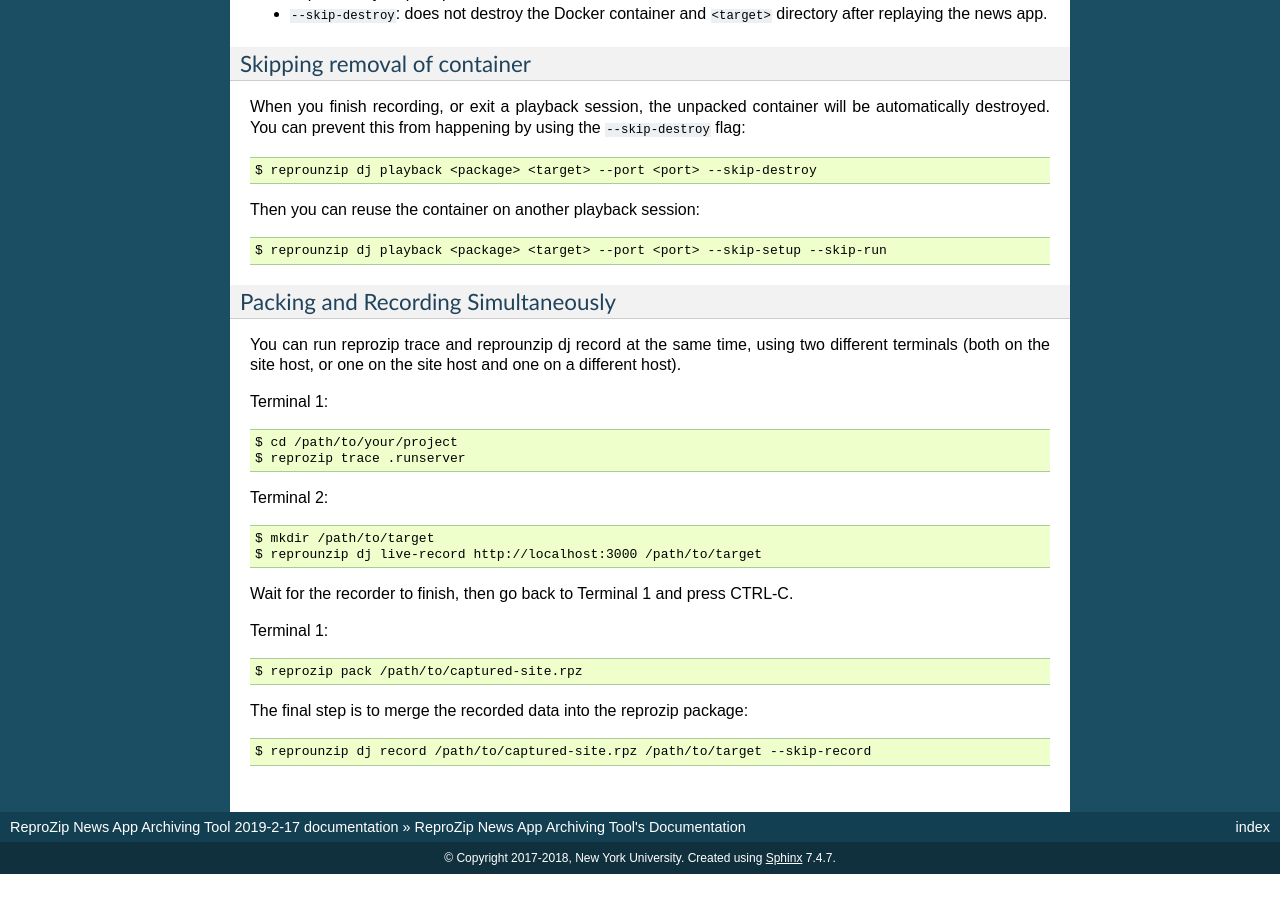
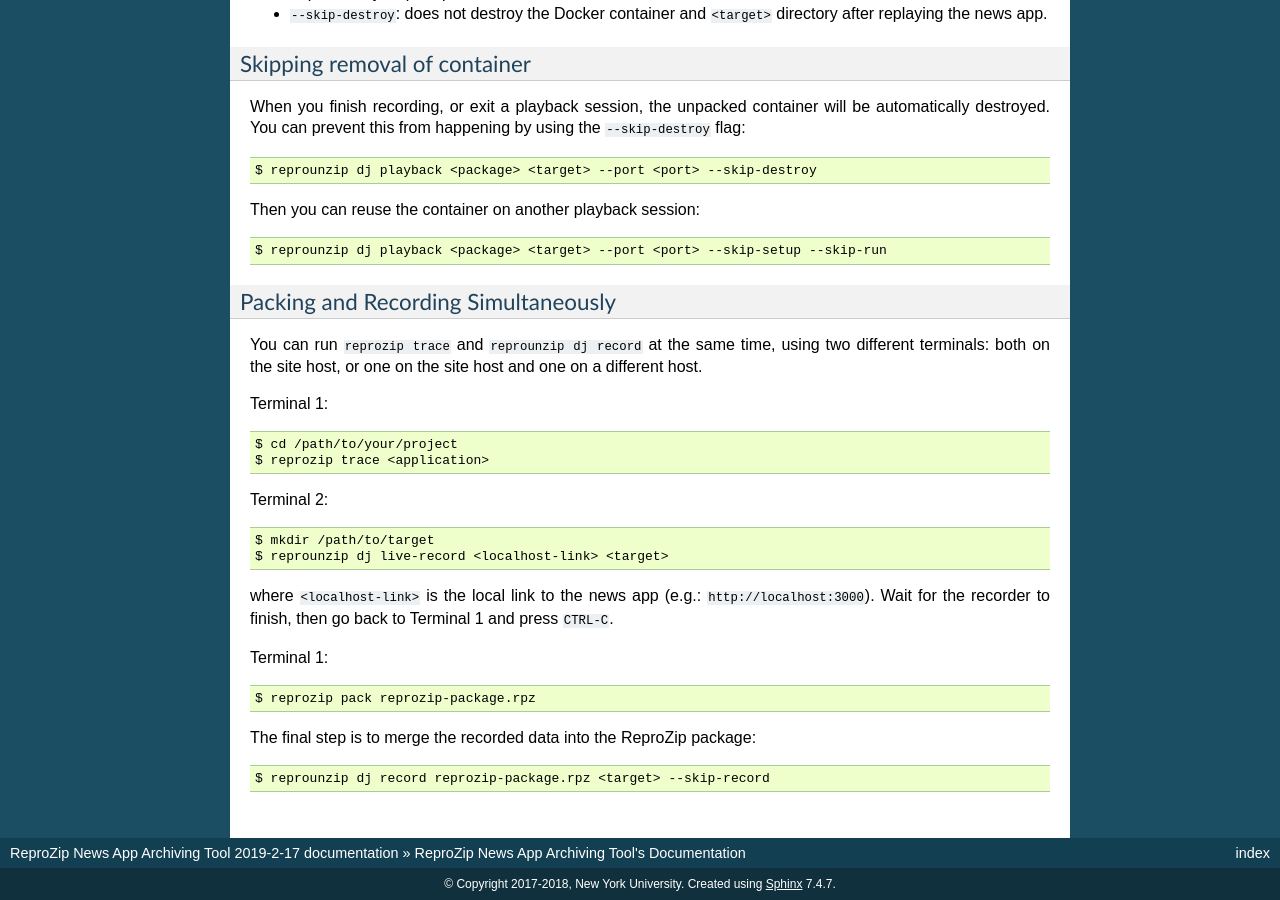
Before and after one commit to reprozip-news-apps/reprozip-web, a Sphinx documentation site: the page built from docs/index.rst, in a window 1280 px wide and 900 px high, scrolled down 1998 px. Built offline with Sphinx 7.4.7, drawn with Linux system fonts in a browser that asks for light colours; before the commit the page ends 2872 px from its top, so only the background shows below that.

Commit message:
Edits to docs.

```diff
--- a/docs/index.rst
+++ b/docs/index.rst
@@ -108,27 +108,28 @@
 Packing and Recording Simultaneously
 ------------------------------------
 
-You can run reprozip trace and reprounzip dj record at the same time, using two different terminals (both on the site host, or one on the site host and one on a different host).
+You can run ``reprozip trace`` and ``reprounzip dj record`` at the same time, using two different terminals: both on the site host, or one on the site host and one on a different host.
 
 Terminal 1::
 
   $ cd /path/to/your/project
-  $ reprozip trace .runserver
+  $ reprozip trace <application>
 
 Terminal 2::
 
   $ mkdir /path/to/target
-  $ reprounzip dj live-record http://localhost:3000 /path/to/target
+  $ reprounzip dj live-record <localhost-link> <target>
 
-Wait for the recorder to finish, then go back to Terminal 1 and press CTRL-C.
+where ``<localhost-link>`` is the local link to the news app (e.g.: ``http://localhost:3000``).
+Wait for the recorder to finish, then go back to Terminal 1 and press ``CTRL-C``.
 
 Terminal 1::
 
-  $ reprozip pack /path/to/captured-site.rpz
+  $ reprozip pack reprozip-package.rpz
 
-The final step is to merge the recorded data into the reprozip package::
+The final step is to merge the recorded data into the ReproZip package::
 
-  $ reprounzip dj record /path/to/captured-site.rpz /path/to/target --skip-record
+  $ reprounzip dj record reprozip-package.rpz <target> --skip-record
 
 
 .. toctree::
```
